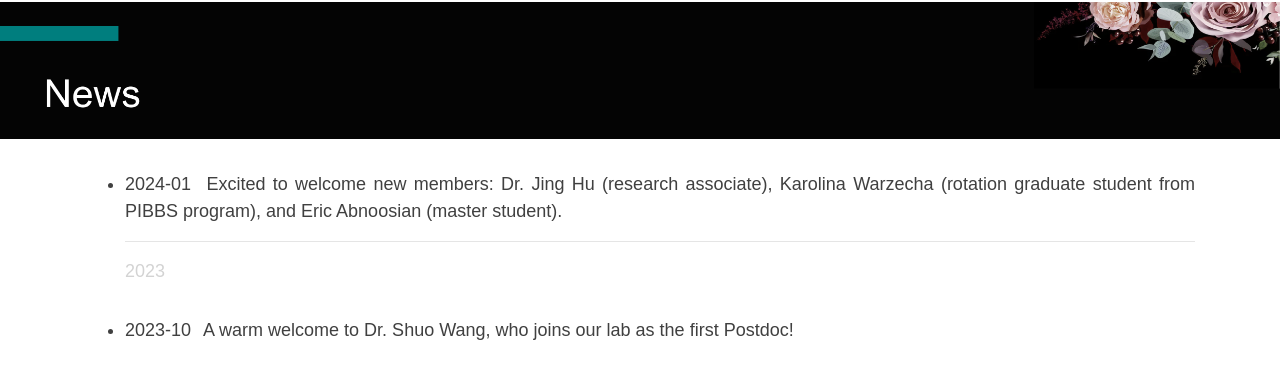
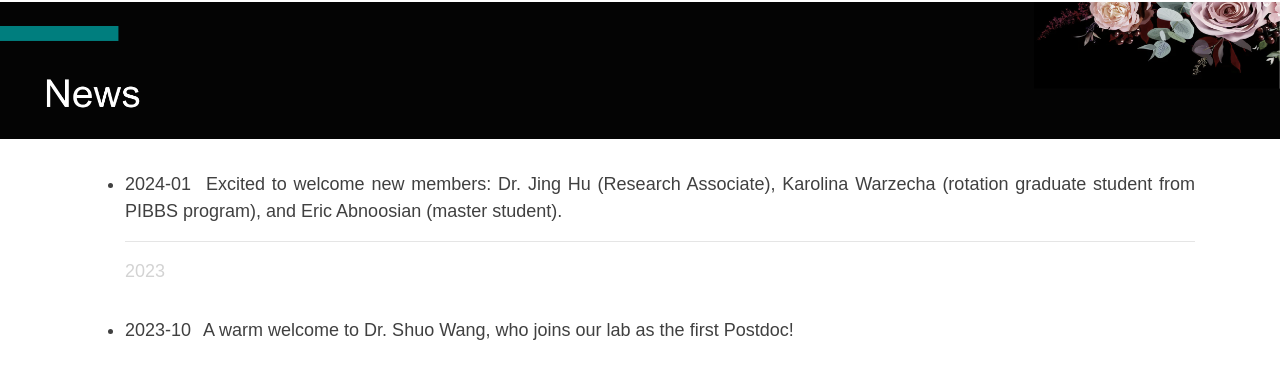
Before and after one commit to bingfeiyu-lab/bingfeiyu-lab.github.io, a Jekyll site: the page built from news.html, in a window 1280 px wide and 1155 px high. Shown: the part 73-440 px from the top of the window. Built offline with Jekyll 4.4.1, drawn with Linux system fonts in a browser that asks for light colours; nearby versions of some CDN libraries.

Commit message:
Uppercase title

```diff
--- a/news.html
+++ b/news.html
@@ -10,7 +10,7 @@ header_img: "../img/news.png"
 
     <li style="margin-top: 2rem">
       <span class="news_date">2024-01</span>
-      Excited to welcome new members: Dr. Jing Hu (research associate), Karolina Warzecha
+      Excited to welcome new members: Dr. Jing Hu (Research Associate), Karolina Warzecha
       (rotation graduate student from PIBBS program), and Eric Abnoosian (master student).
     </li>
 
```
